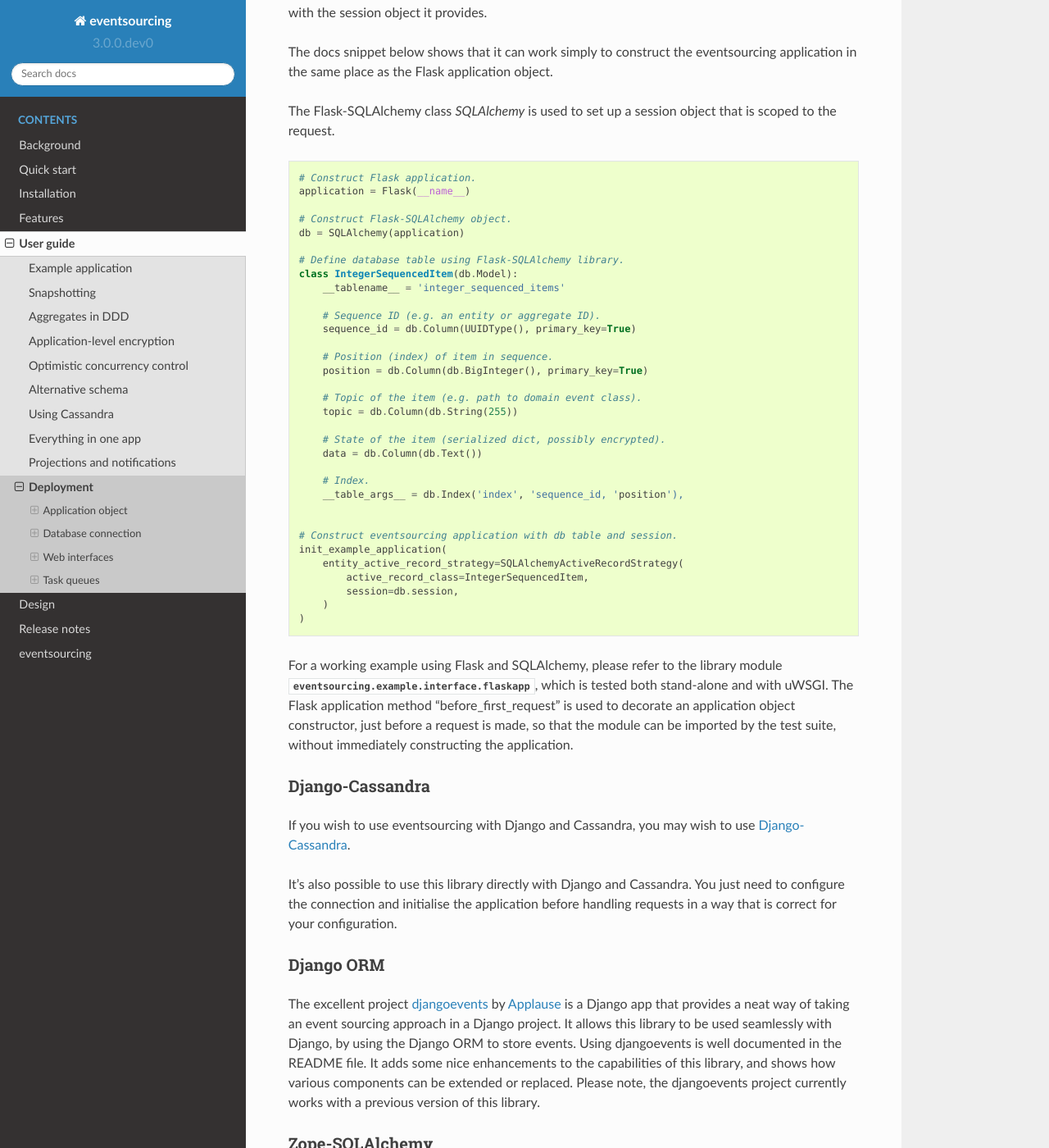
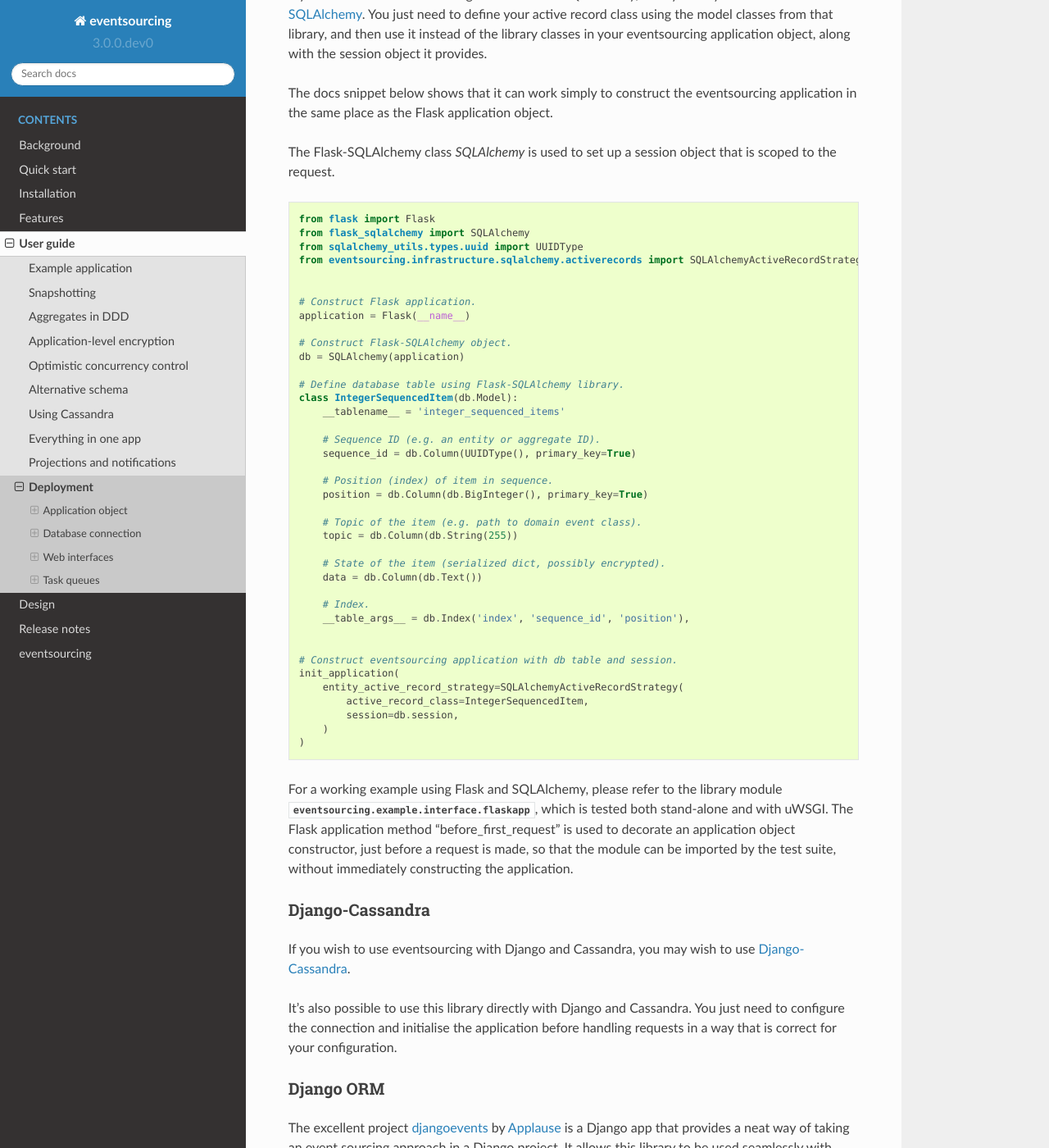
Before and after one commit to pyeventsourcing/eventsourcing, a Sphinx documentation site: the page built from docs/topics/user_guide/deployment.rst, in a window 1280 px wide and 1400 px high, scrolled down 4578 px. Shown: the whole window at 82% size. Built offline with Sphinx 7.4.7 and the Read the Docs theme 2.0.0, drawn with Linux system fonts in a browser that asks for light colours; some of the changed text lies outside the part shown.

Commit message:
Fixed documentation.

```diff
--- a/dev_requirements.txt
+++ b/dev_requirements.txt
@@ -12,3 +12,4 @@ sqlalchemy-utils<=0.32.99999
 cassandra-driver<=3.9.99999
 PyCrypto<=2.6.99999
 redis<=2.10.99999
+celery<=4.0.99999
--- a/docs/topics/user_guide/deployment.rst
+++ b/docs/topics/user_guide/deployment.rst
@@ -105,6 +106,8 @@ and before the object is constructed, it is recommended to check again that
 the object wasn't constructed by another thread before the lock was acquired.
 
 .. code:: python
+
+    import threading
 
     application = None
 
@@ -207,6 +210,7 @@ after child workers have been forked.
 
 .. code:: python
 
+
     from uwsgidecorators import postfork
 
     @postfork
@@ -275,6 +279,12 @@ object that is scoped to the request.
 
 .. code:: python
 
+    from flask import Flask
+    from flask_sqlalchemy import SQLAlchemy
+    from sqlalchemy_utils.types.uuid import UUIDType
+    from eventsourcing.infrastructure.sqlalchemy.activerecords import SQLAlchemyActiveRecordStrategy
+
+
     # Construct Flask application.
     application = Flask(__name__)
 
@@ -298,11 +308,11 @@ object that is scoped to the request.
         data = db.Column(db.Text())
 
         # Index.
-        __table_args__ = db.Index('index', 'sequence_id, 'position'),
+        __table_args__ = db.Index('index', 'sequence_id', 'position'),
 
 
     # Construct eventsourcing application with db table and session.
-    init_example_application(
+    init_application(
         entity_active_record_strategy=SQLAlchemyActiveRecordStrategy(
             active_record_class=IntegerSequencedItem,
             session=db.session,
--- a/docs/topics/user_guide/notifications.rst
+++ b/docs/topics/user_guide/notifications.rst
@@ -93,8 +93,6 @@ in their own partition.
             ),
             sequenced_item_mapper=SequencedItemMapper(
                 sequenced_item_class=StoredEvent,
-                sequence_id_attr_name='originator_id',
-                position_attr_name='originator_version'
             )
         )
     persistence_policy = PersistencePolicy(
```
Also changed, not shown: other parts of docs/topics/user_guide/deployment.rst (+6 -5 lines), 1 other file.
